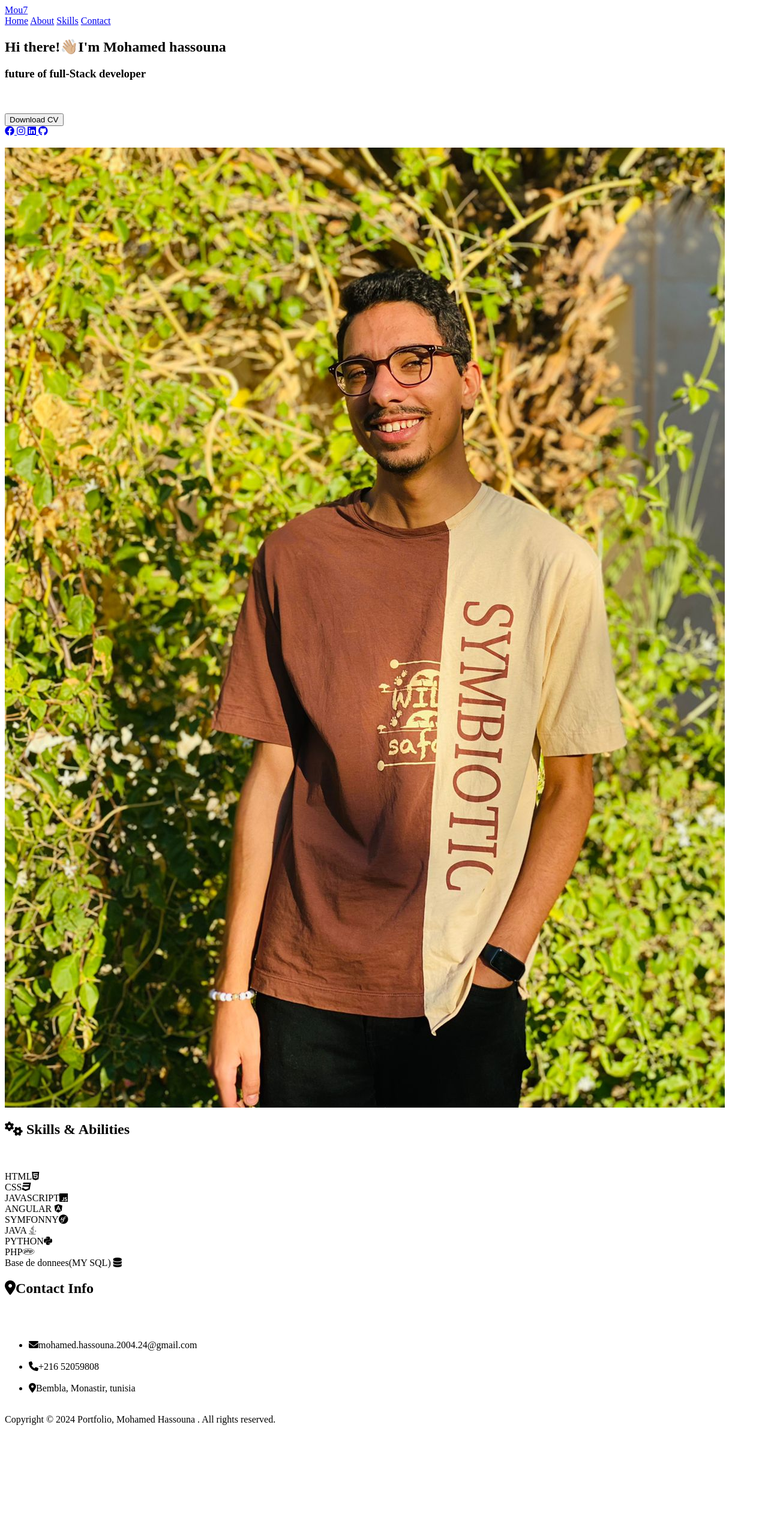
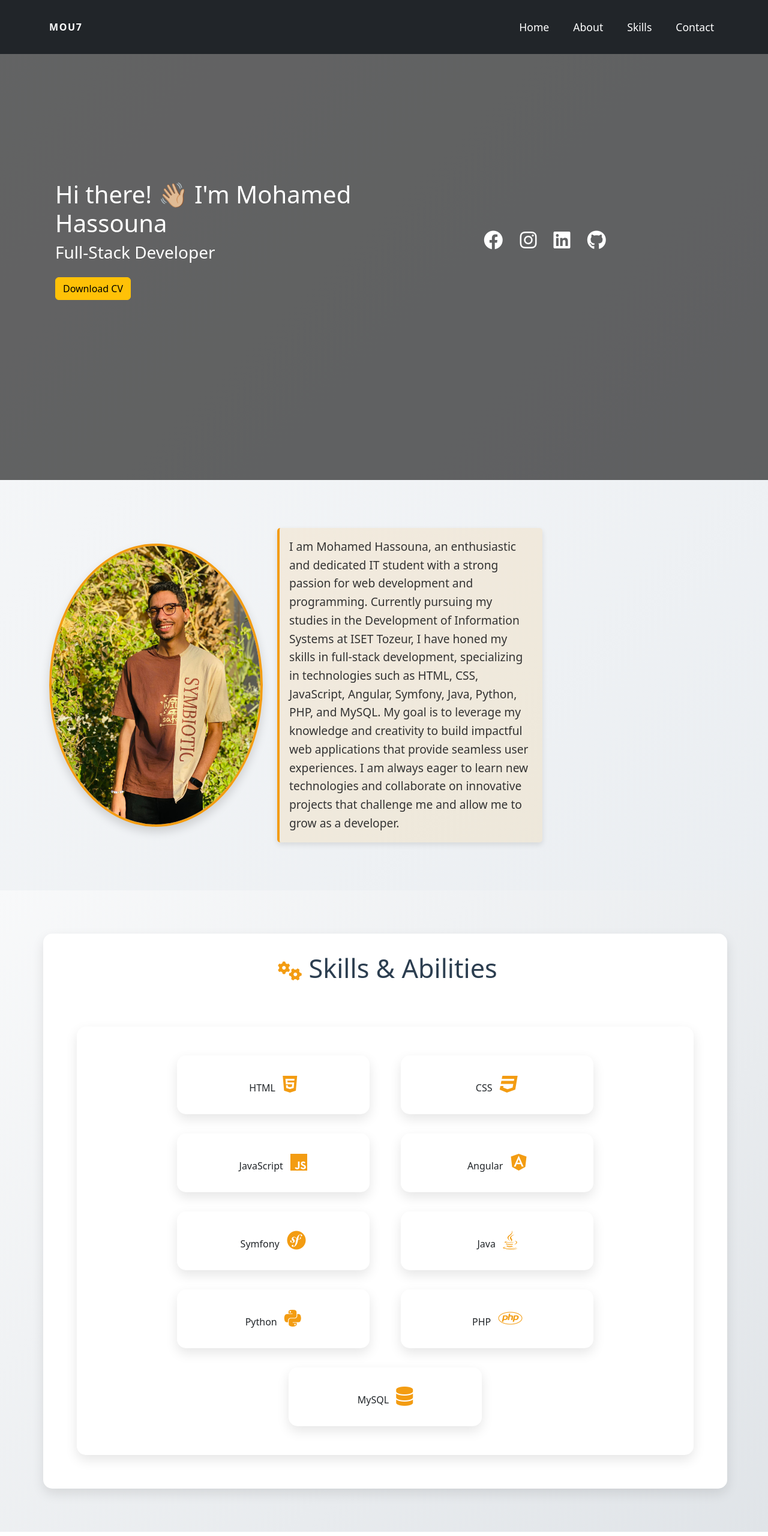
Before and after one commit to hassounamohamed/mohamedhassouna242004.github-portfolio-de-mohamed.io, a plain HTML site: page index.html in a window 1280 px wide. Shown: the top 2560 px of the page at 60% size. Before the commit the page ends 2391 px from the top, so only its background shows below. Drawn offline with nearby package versions, Linux system fonts and the light colour scheme.

Commit message:
integrate bootstrap for improved design

```diff
--- a/index.html
+++ b/index.html
@@ -7,77 +7,100 @@
     <meta name="keywords" content="portfolio, web development, full-stack developer, github , gitlab">
     <meta name="author" content="Mohamed Hassouna">
     <link rel="stylesheet" href="https://cdnjs.cloudflare.com/ajax/libs/font-awesome/6.4.2/css/all.min.css" integrity="sha512-z3gLpd7yknf1YoNbCzqRKc4qyor8gaKU1qmn+CShxbuBusANI9QpRohGBreCFkKxLhei6S9CQXFEbbKuqLg0DA==" crossorigin="anonymous" referrerpolicy="no-referrer" />
+    <link rel="stylesheet" href="style.css">
+    <script src="https://code.jquery.com/jquery-3.5.1.slim.min.js"></script>
+    <script src="https://cdn.jsdelivr.net/npm/bootstrap@4.5.2/dist/js/bootstrap.bundle.min.js"></script>
+    <link href="https://cdn.jsdelivr.net/npm/bootstrap@5.3.3/dist/css/bootstrap.min.css" rel="stylesheet" integrity="sha384-QWTKZyjpPEjISv5WaRU9OFeRpok6YctnYmDr5pNlyT2bRjXh0JMhjY6hW+ALEwIH" crossorigin="anonymous">
     <title>Moahmed's Portfolio</title>
 </head>
 <body>
-    <header id="home">
-        <a href="#home" class="logo">Mou7</a>
-        <nav class="navbar">
-            <a href="#home">Home</a>
-            <a href="#about">About</a>
-            <a href="#skills">Skills</a>
-            <a href="#contact">Contact</a>
-        </nav>
+    <header id="home" class="bg-dark text-white fixed-top">
+        <div class="container d-flex justify-content-between align-items-center">
+            <a href="#home" class="navbar-brand logo">Mou7</a>
+            <nav class="navbar navbar-expand-lg">
+                <div class="collapse navbar-collapse">
+                    <ul class="navbar-nav ml-auto">
+                        <li class="nav-item"><a href="#intro" class="nav-link">Home</a></li>
+                        <li class="nav-item"><a href="#about" class="nav-link">About</a></li>
+                        <li class="nav-item"><a href="#skills" class="nav-link">Skills</a></li>
+                        <li class="nav-item"><a href="#contact" class="nav-link">Contact</a></li>
+                    </ul>
+                </div>
+            </nav>
+        </div>
     </header>
 
-    <aside>
-        <div class="content-text">
-            <h1>Hi there!👋🏼I'm Mohamed hassouna</h1>
-            <h3>future of full-Stack developer</h3>
-            <br><br>
-            <button>Download CV</button>
-        </div>
-        <div class="social">
-            <a href="https://www.facebook.com/profile.php?id=100023936994276" target="_blank">
-                <i class="fa-brands fa-facebook"></i>
-            </a>
-            <a href="https://instagram.com/mohamed._.hassouna?igshid=YzAwZjE1ZTI0Zg==" target="_blank">
-                <i class="fa-brands fa-instagram"></i>
-            </a>
-            <a href="https://www.linkedin.com/in/mohamed-hassouna-7063142a0/" target="_blank">
-                    <i class="fa-brands fa-linkedin"></i>
-            </a>
-            <a href="https://github.com/mohamedhassouna242004"target="_blank">
-                <i class="fa-brands fa-github"></i>
-            </a>
-            <br><br>
 
+    <aside id="intro" class="d-flex align-items-center py-5">
+        <div class="container">
+            <div class="row align-items-center">
+                <div class="col-md-6">
+                    <h1>Hi there! 👋🏼 I'm Mohamed Hassouna</h1>
+                    <h3>Full-Stack Developer</h3>
+                    <button class="btn btn-warning mt-3">Download CV</button>
+                </div>
+                <div class="col-md-6 text-center">
+                    <div class="social">
+
+                        <a href="https://www.facebook.com/profile.php?id=100023936994276" class="mr-3" target="_blank"><i class="fa-brands fa-facebook"></i></a>
+                        <a href="https://instagram.com/mohamed._.hassouna" class="mr-3" target="_blank"><i class="fa-brands fa-instagram"></i></a>
+                        <a href="https://www.linkedin.com/in/mohamed-hassouna-7063142a0/" class="mr-3" target="_blank"><i class="fa-brands fa-linkedin"></i></a>
+                        <a href="https://github.com/mohamedhassouna242004" target="_blank"><i class="fa-brands fa-github"></i></a>
+                    </div>
+                </div>
+            </div>
         </div>
     </aside>
-    <main>
-        <img src="mou7.jpg" alt="Mohamed Hassouna">
+
+
+
+    <main id="about" class="about-container container py-5">
+        <div class="row align-items-center">
+            <div class="col-md-4 text-center">
+                <img src="mou7.jpg" alt="Mohamed Hassouna" class="about-image img-fluid rounded-circle shadow">
+            </div>
+            <div class="col-md-8">
+                <p class="about-paragraph">I am Mohamed Hassouna, an enthusiastic and dedicated IT student with a strong passion for web development and programming. Currently pursuing my studies in the Development of Information Systems at ISET Tozeur, I have honed my skills in full-stack development, specializing in technologies such as HTML, CSS, JavaScript, Angular, Symfony, Java, Python, PHP, and MySQL. My goal is to leverage my knowledge and creativity to build impactful web applications that provide seamless user experiences. I am always eager to learn new technologies and collaborate on innovative projects that challenge me and allow me to grow as a developer.</p>
+            </div>
+        </div>
     </main>
-    <section id="skills" >
-        <h1 class="sk"><i class="fas fa-cogs"></i>
-            Skills & Abilities </h1>
-        <br><br>
-            <div class="html">HTML<i class="fa-brands fa-html5 html-icons"></i></div>
-            <div class="css">CSS<i class="fa-brands fa-css3 css-icons"></i></div>
-            <div class="js">JAVASCRIPT<i class="fa-brands fa-js j-icons"></i></div>
-            <div class="an">ANGULAR <i class="fa-brands fa-angular"></i></div>
-            <div class="sy">SYMFONNY<i class="fa-brands fa-symfony"></i></div>
-            <div class="java"> JAVA <i class="fa-brands fa-java ja-icons"></i></div>
-            <div class="py">PYTHON<i class="fa-brands fa-python python-icons"></i></div>
-            <div class="php">PHP<i class="fa-brands fa-php php-icon"></i></div>
-            <div class="bd">Base de donnees(MY SQL) <i class="fas fa-database database-icon"></i></div>
+
+
+
+    <section id="skills" class="py-5 bg-light text-center">
+        <div class="container">
+            <h1 class="sk"><i class="fas fa-cogs"></i> Skills & Abilities</h1>
+            <div class="row">
+                <div class="col-md-4 my-3">HTML <i class="fa-brands fa-html5"></i></div>
+                <div class="col-md-4 my-3">CSS <i class="fa-brands fa-css3"></i></div>
+                <div class="col-md-4 my-3">JavaScript <i class="fa-brands fa-js"></i></div>
+                <div class="col-md-4 my-3">Angular <i class="fa-brands fa-angular"></i></div>
+                <div class="col-md-4 my-3">Symfony <i class="fa-brands fa-symfony"></i></div>
+                <div class="col-md-4 my-3">Java <i class="fa-brands fa-java"></i></div>
+                <div class="col-md-4 my-3">Python <i class="fa-brands fa-python"></i></div>
+                <div class="col-md-4 my-3">PHP <i class="fa-brands fa-php"></i></div>
+                <div class="col-md-4 my-3">MySQL <i class="fas fa-database"></i></div>
+            </div>
+        </div>
     </section>
 
-    <section id="contact">
-        <h1 class="sk" > <i class="fas fa-map-marker-alt"></i>Contact  Info</h1>
-        <br><br>
-        <ul class="m">
-            <li><i class="fas fa-envelope email-icon "></i>mohamed.hassouna.2004.24@gmail.com</li>
-            <br>
-            <li><i class="fas fa-phone phone-icon"></i>+216 52059808</li>
-            <br>
-            <li><i class="fas fa-map-marker-alt map-icon"></i>Bembla, Monastir, tunisia</li>
-            <br>
-        </ul>
+
+    <section id="contact" class="py-5">
+        <div class="container text-center">
+            <h1 class="sk"><i class="fas fa-map-marker-alt"></i> Contact Info</h1>
+            <ul class="list-unstyled">
+                <li><i class="fas fa-envelope email-icon"></i> mohamed.hassouna.2004.24@gmail.com</li>
+                <li><i class="fas fa-phone phone-icon"></i> +216 52 059 808</li>
+                <li><i class="fas fa-map-marker-alt map-icon"></i> Bembla, Monastir, Tunisia</li>
+            </ul>
+        </div>
     </section>
 
-    <footer>
-        <p>Copyright &copy; 2024 Portfolio, Mohamed Hassouna . All rights reserved. </p>
+
+    <footer class="bg-dark text-white text-center py-3">
+        <p>Copyright &copy; 2024 Portfolio, Mohamed Hassouna. All rights reserved.</p>
     </footer>
+
 
 </body>
 </html>
```
